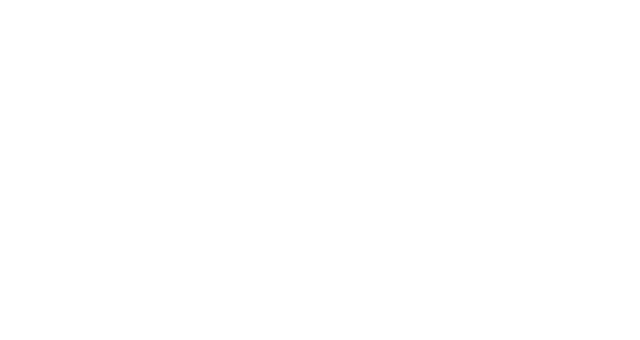
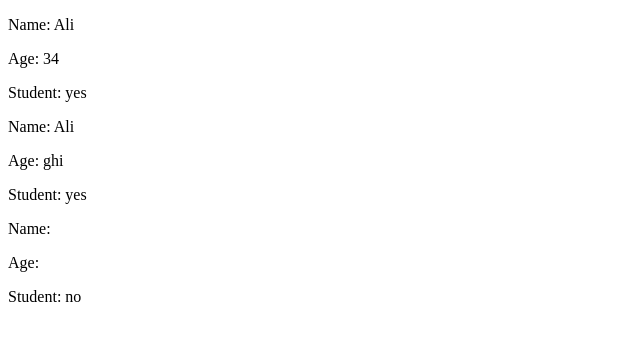
Before and after one commit to amirhoprogrammer/my-react-bro, a React (Vite) app: page /students in a window 1280 px wide. Before the commit this address had no page. Shown: the top 340 px of the page, without its empty margins (0-640 px from the left). Built offline with nearby package versions, Linux system fonts and the light colour scheme.

Commit message:
add student and edit in css

```diff
--- a/src/App.jsx
+++ b/src/App.jsx
@@ -2,10 +2,9 @@
 //import "./App.css";
 import "./index.css";
 import Food from "./Food.jsx";
-import Card from "./Cards/Card.jsx";
 import Button1 from "./Button/Button1.jsx";
 import Button2 from "./Button2.jsx";
-import Student from "./Student.jsx";
+import Students from "./Students/Students.jsx";
 import UserGreeting from "./UserGreeting.jsx";
 import List from "./List.jsx";
 import MyComponent from "./MyComponent.jsx";
@@ -39,21 +38,18 @@ function App() {
   return (
     <>
       {/*
-      <Student name="Ali" age={34} isStudent={true} />
       <UserGreeting IsLoggedIn={true} username="AmirHossein" />
       <UserGreeting IsLoggedIn={false} username="AmirHessam" />
       <List items={fruits} category="Fruits" />}
       <List items={vegtables} category="Vegtables" />
       {fruits.length > 0 ? <List items={fruits} category="Fruits" /> : null}
-      {fruits.length > 0 && <List items={vegtables} category="Vegtables" />}
-      <Student name="Ali" age="ghi" isStudent={true} />
-      <Student />*/}
+      {fruits.length > 0 && <List items={vegtables} category="Vegtables" />}*/}
       <Routes>
         <Route path="/" element={<Home />} />
         <Route path="/food" element={<Food />} />
-        <Route path="/card" element={<Cards />} />
+        <Route path="/cards" element={<Cards />} />
         <Route path="/button1" element={<Button1 />} />
-        <Route path="/student" element={<Student />} />
+        <Route path="/students" element={<Students />} />
         <Route path="/usergreeting" element={<UserGreeting />} />
         <Route path="/list" element={<List />} />
         <Route path="/button2" element={<Button2 />} />
--- a/src/Home.jsx
+++ b/src/Home.jsx
@@ -11,7 +11,7 @@ function Home() {
         <Link style={{ textDecoration: "none", color: "rgb(3, 193, 120)" }} to="/food">
           lesson1 part1
         </Link>
-        <Link style={{ textDecoration: "none", color: "rgb(3, 193, 120)" }} to="/card">
+        <Link style={{ textDecoration: "none", color: "rgb(3, 193, 120)" }} to="/cards">
           lesson1 part2
         </Link>
       </div>
@@ -23,7 +23,7 @@ function Home() {
       </div>
       <div className="lesson1">
         <p>Lesson3</p>
-        <Link style={{ textDecoration: "none", color: "rgb(3, 193, 120)" }} to="/student">
+        <Link style={{ textDecoration: "none", color: "rgb(3, 193, 120)" }} to="/students">
           lesson3
         </Link>
       </div>
--- /dev/null
+++ b/src/Students/Students.jsx
@@ -0,0 +1,11 @@
+import Student from "./Student.jsx";
+function Students() {
+  return (
+    <div className="students">
+      <Student name="Ali" age={34} isStudent={true} />
+      <Student name="Ali" age="ghi" isStudent={true} />
+      <Student />
+    </div>
+  );
+}
+export default Students;
--- /dev/null
+++ b/src/Students/student.css
@@ -0,0 +1,3 @@
+.students {
+  background-color: aqua;
+}
```
Also changed, not shown: src/Students/Student.jsx (renamed from src/Student.jsx).
